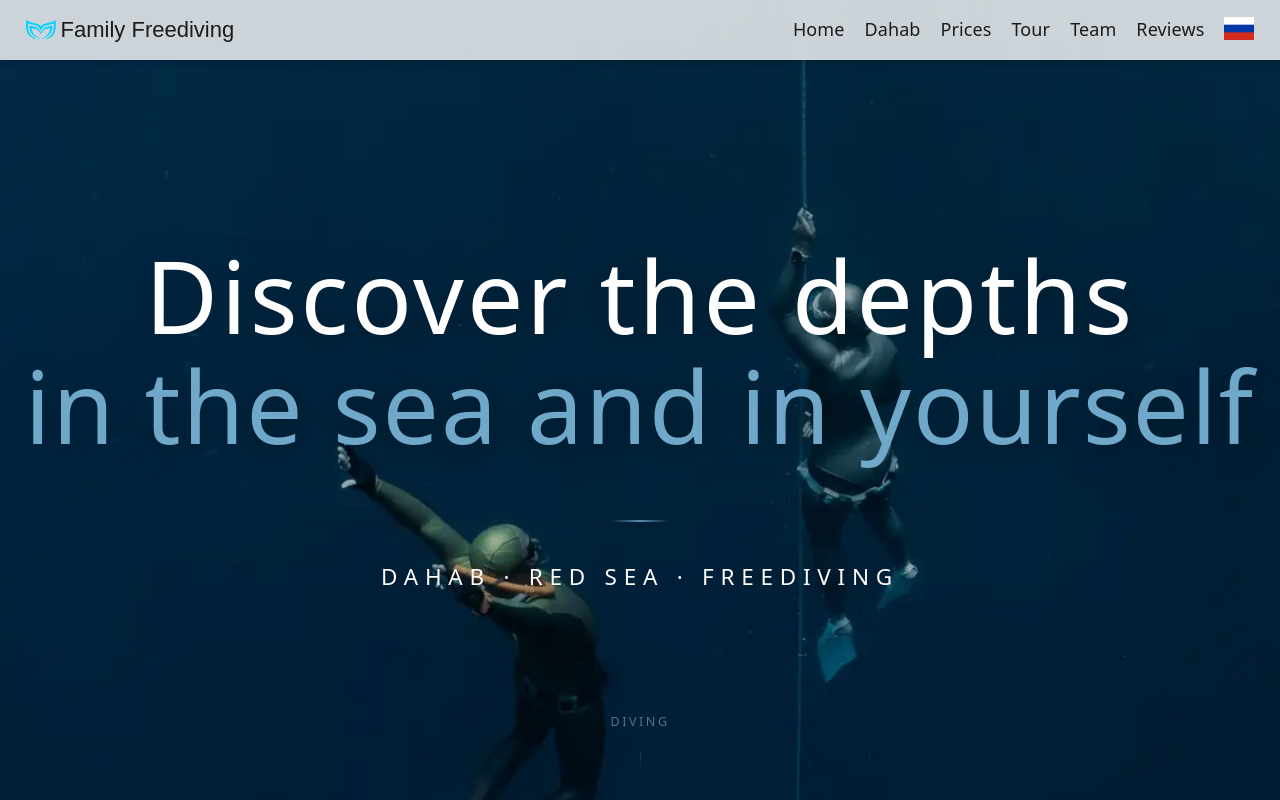
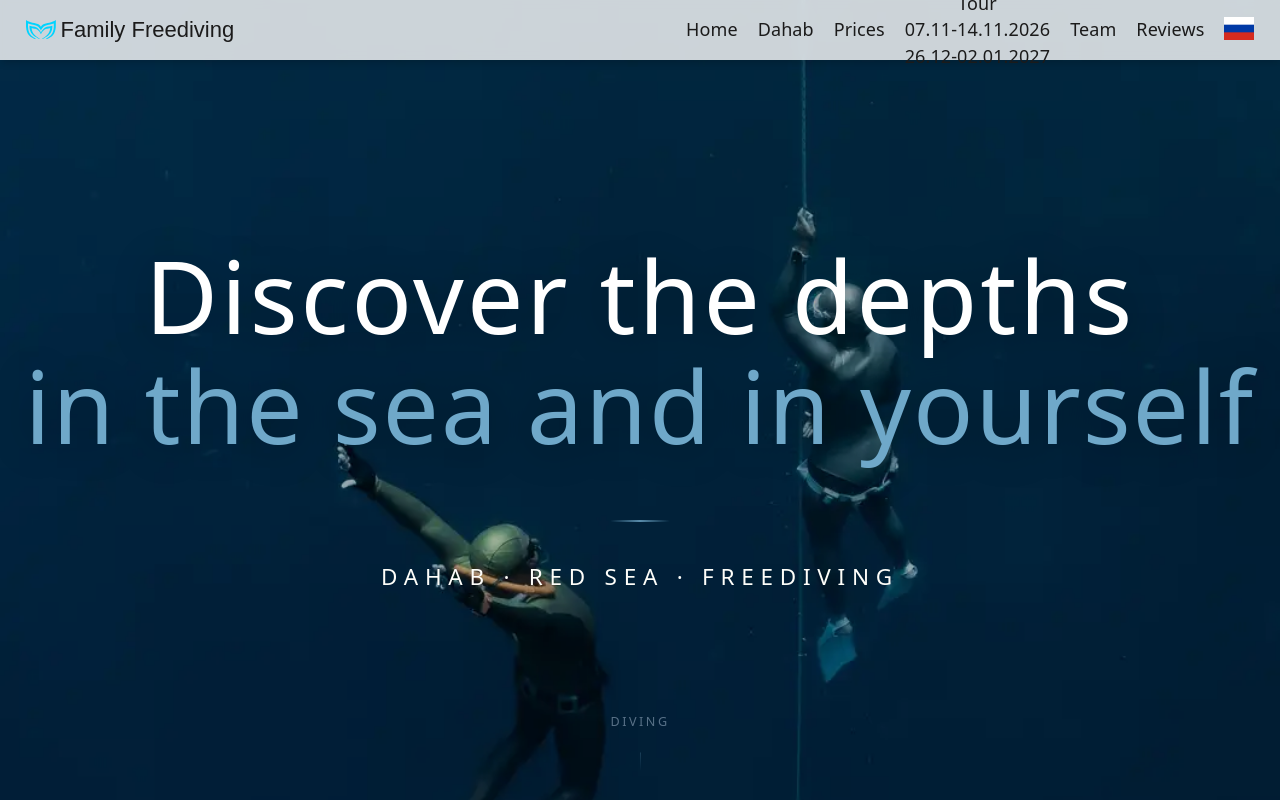
Before and after one commit to Pavel-Khokhlov/dahab_frontend, a React (Vite) app: page / in a window 1280 px wide. Shown: the top 800 px of the page. Built offline with nearby package versions, Linux system fonts and the light colour scheme; no server answers; the HTML template or start-up script is replaced by a standard one.

Commit message:
dolphin data

```diff
--- a/src/components/Menu/Menu.scss
+++ b/src/components/Menu/Menu.scss
@@ -67,6 +67,11 @@
     position: relative;
     cursor: pointer;
     padding: 5px 0;
+    &.column {
+      display: flex;
+      flex-direction: column;
+      gap: 5px;
+    }
   }
 
   &__link {
@@ -75,6 +80,9 @@
     color: var(--primary-black);
     font-size: 22px;
     font-weight: 400;
+    &.data {
+      font-size: 16px;
+    }
     &.head {
       font-size: 18px;
       font-weight: 500;
--- a/src/components/Menu/index.tsx
+++ b/src/components/Menu/index.tsx
@@ -23,7 +23,11 @@ const Menu: React.FC<MenuProps> = ({ layout, onClose }) => {
     { id: "main", label: t.menu.main },
     { id: "dahab", label: t.menu.dahab },
     { id: "price", label: t.menu.prices },
-    { id: "dolphin", label: t.menu.tour },
+    {
+      id: "dolphin",
+      label: t.menu.tour,
+      options: [" 07.11-14.11.2026", " 26.12-02.01.2027"],
+    },
     { id: "team", label: t.menu.team },
     { id: "feedbacks", label: t.menu.feedbacks },
   ];
@@ -60,7 +64,7 @@ const Menu: React.FC<MenuProps> = ({ layout, onClose }) => {
   const handleCopyUrl = async (value: string) => {
     try {
       await navigator.clipboard.writeText(value);
-      showSuccess("Ссылка на сайт скопирована!");
+      showSuccess(t.toast.successCopied);
       // onClose();
     } catch (err) {
       console.error("Ошибка копирования:", err);
@@ -78,7 +82,25 @@ const Menu: React.FC<MenuProps> = ({ layout, onClose }) => {
         <h4 className="social__title">{t.menu.navigation}:</h4>
       )}
       <ul className={`menu__list ${layout}`}>
-        {menuArr.map((item) => (
+        {menuArr.map((item) => {
+          if (item.options) {
+            return (
+              <li key={item.id} className={`menu__item ${layout} column`}>
+                <p className={`menu__link ${layout}`}>{item.label}</p>
+                {item.options.map((option: string) => (
+                  <a
+                    key={option}
+                    href={`#${item.id}`}
+                    className={`menu__link ${layout} data`}
+                    onClick={(e) => handleMenuItemClick(e, `#${item.id}`)}
+                  >
+                    {option}
+                  </a>
+                ))}
+              </li>
+            );
+          } else {
+            return (
               <li key={item.id} className={`menu__item ${layout}`}>
                 <a
                   href={`#${item.id}`}
@@ -88,7 +110,9 @@ const Menu: React.FC<MenuProps> = ({ layout, onClose }) => {
                   {item.label}
                 </a>
               </li>
-        ))}
+            );
+          }
+        })}
       </ul>
 
       {layout !== "foot" && (
@@ -100,7 +124,7 @@ const Menu: React.FC<MenuProps> = ({ layout, onClose }) => {
       {layout === "burg" && (
         <Button
           type="button"
-          title={"Поделиться сайтом"}
+          title={t.button.share}
           size="small"
           message="https://dahab.family-freediving.com"
           onClick={handleCopyUrl}
--- a/src/locales/translations.ts
+++ b/src/locales/translations.ts
@@ -109,7 +109,7 @@ export const translations = {
       enter: "Enter",
       apply: "Apply",
       bookin: "Book Now",
-      share: "share the website",
+      share: "Share the website",
     },
     week: {
       monday: "Monday",
```
Lines whose indentation alone changed are shown as unchanged.
